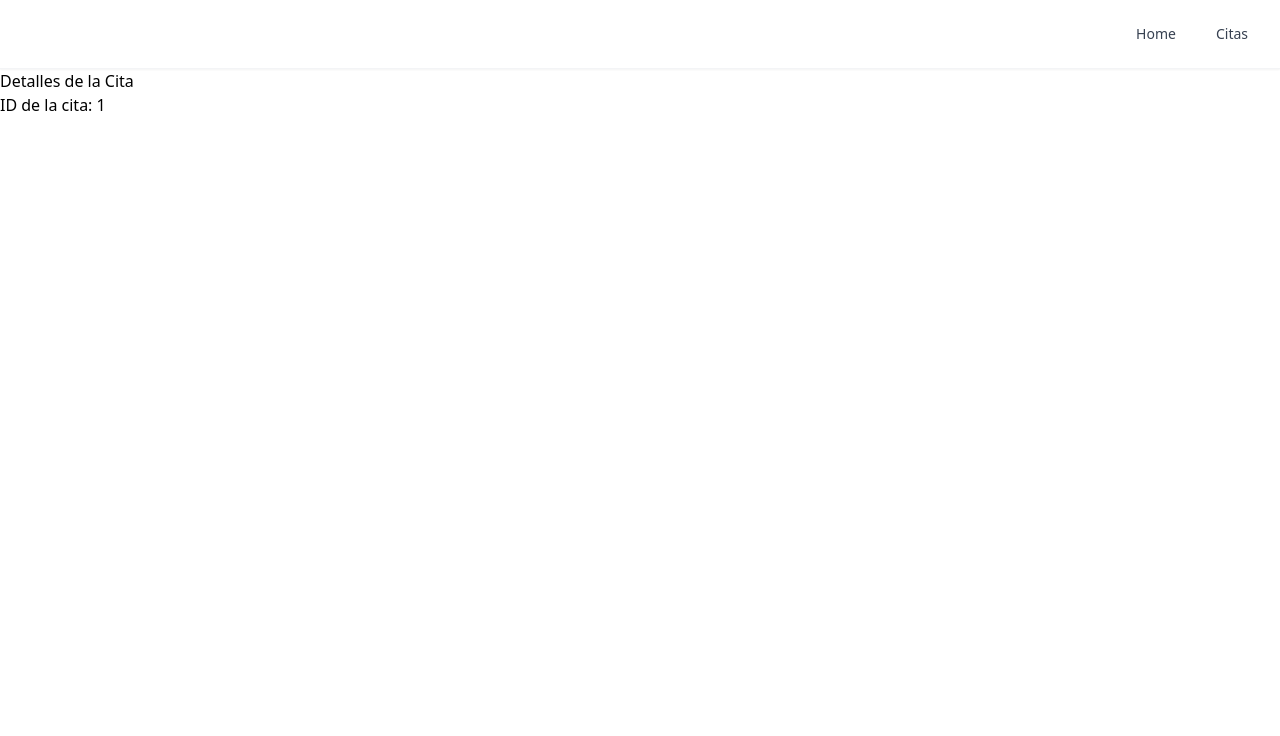
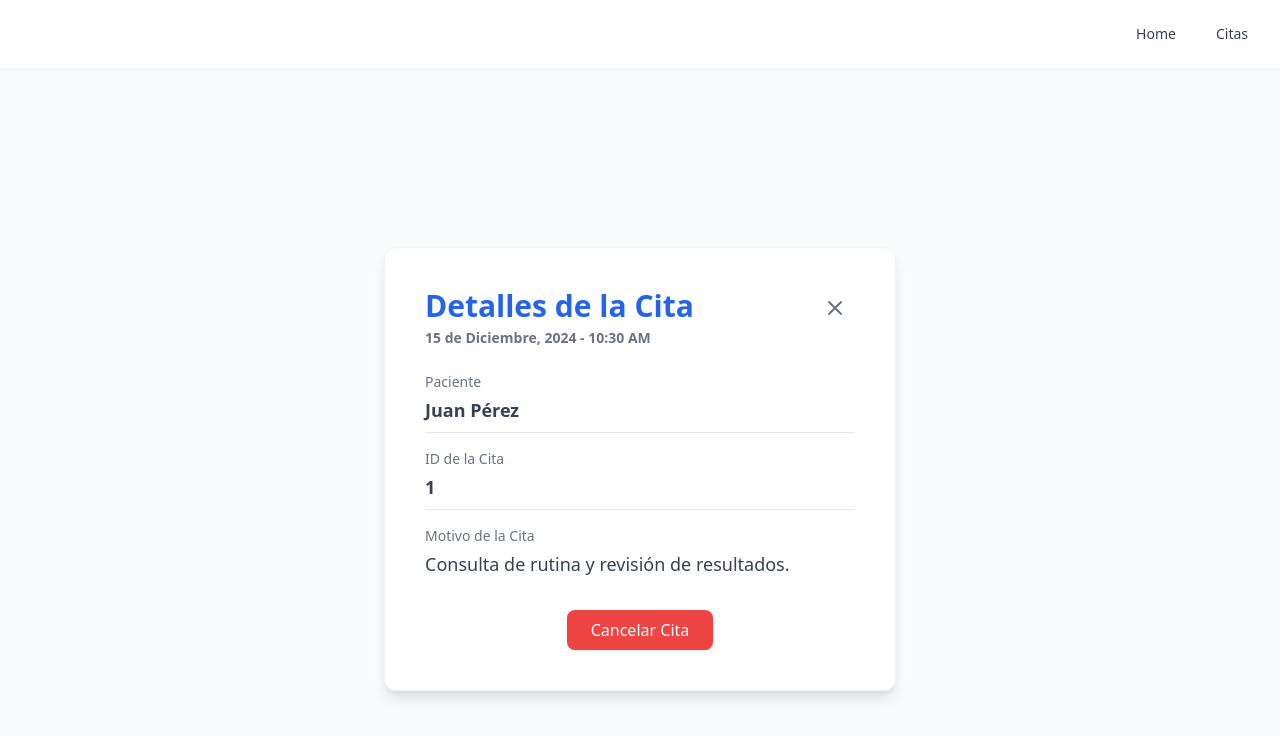
Before and after one commit to Wilberth08-maker/M-dulo-4.-Introduccion-a-react, a React (Vite) app in the folder citas-medicas/: page /cita/1 in a window 1280 px wide. Shown: the top 736 px of the page. Built offline with nearby package versions, Linux system fonts and the light colour scheme.

Commit message:
✨ Creación de citaDetalles

```diff
--- a/citas-medicas/src/pages/CitaDetalle.jsx
+++ b/citas-medicas/src/pages/CitaDetalle.jsx
@@ -1,11 +1,65 @@
 import { useParams } from 'react-router-dom';
+import { Link } from 'react-router-dom';
 
 function CitaDetalle() {
     const { id } = useParams();
+
+    const citasDeEjemplo = [
+        { id: 1, paciente: "Juan Pérez", fecha: "15 de Diciembre, 2024", hora: "10:30 AM", motivo: "Consulta de rutina y revisión de resultados." },
+        { id: 2, paciente: "Ana García", fecha: "15 de Diciembre, 2024", hora: "11:00 AM", motivo: "Chequeo anual y análisis de sangre." },
+        { id: 3, paciente: "Luis Rodríguez", fecha: "16 de Diciembre, 2024", hora: "09:00 AM", motivo: "Revisión post-operatoria." },
+    ];
+
+    const cita = citasDeEjemplo.find(c => c.id === parseInt(id));
+
+    if (!cita) {
+        return (
+            <div className="flex flex-col items-center justify-center min-h-screen bg-gray-50 p-8">
+                <div className="bg-white p-10 rounded-xl shadow-lg border border-gray-100 text-center">
+                    <h2 className="text-2xl font-bold text-gray-800 mb-4">Cita no encontrada</h2>
+                    <p className="text-gray-600">La cita con ID {id} no existe.</p>
+                    <Link to="/citas" className="mt-6 inline-block text-blue-500 hover:underline">Volver a la lista de citas</Link>
+                </div>
+            </div>
+        );
+    }
+
     return (
-        <div>
-            <h2>Detalles de la Cita</h2>
-            <p>ID de la cita: {id}</p>
+        <div className="flex flex-col items-center justify-center min-h-screen bg-gray-50 p-8">
+            <div className="bg-white p-10 rounded-xl shadow-lg border border-gray-100 max-w-lg w-full">
+                <div className="flex justify-between items-start mb-6">
+                    <div>
+                        <h2 className="text-3xl font-extrabold text-blue-600">Detalles de la Cita</h2>
+                        <p className="text-sm font-semibold text-gray-500 mt-1">{cita.fecha} - {cita.hora}</p>
+                    </div>
+                    <Link to="/citas" className="p-2 text-gray-500 hover:text-gray-700 transition-colors duration-200">
+                        <svg xmlns="http://www.w3.org/2000/svg" className="h-6 w-6" fill="none" viewBox="0 0 24 24" stroke="currentColor">
+                            <path strokeLinecap="round" strokeLinejoin="round" strokeWidth={2} d="M6 18L18 6M6 6l12 12" />
+                        </svg>
+                    </Link>
+                </div>
+
+                <div className="space-y-4 text-gray-700">
+                    <div className="border-b border-gray-200 pb-2">
+                        <p className="text-sm font-medium text-gray-500">Paciente</p>
+                        <p className="text-lg font-semibold mt-1">{cita.paciente}</p>
+                    </div>
+                    <div className="border-b border-gray-200 pb-2">
+                        <p className="text-sm font-medium text-gray-500">ID de la Cita</p>
+                        <p className="text-lg font-semibold mt-1">{cita.id}</p>
+                    </div>
+                    <div>
+                        <p className="text-sm font-medium text-gray-500">Motivo de la Cita</p>
+                        <p className="text-lg mt-1">{cita.motivo}</p>
+                    </div>
+                </div>
+
+                <div className="mt-8 flex justify-center">
+                    <button className="px-6 py-2 bg-red-500 text-white font-medium rounded-lg shadow hover:bg-red-600 transition-colors duration-300">
+                        Cancelar Cita
+                    </button>
+                </div>
+            </div>
         </div>
     );
 }
```
